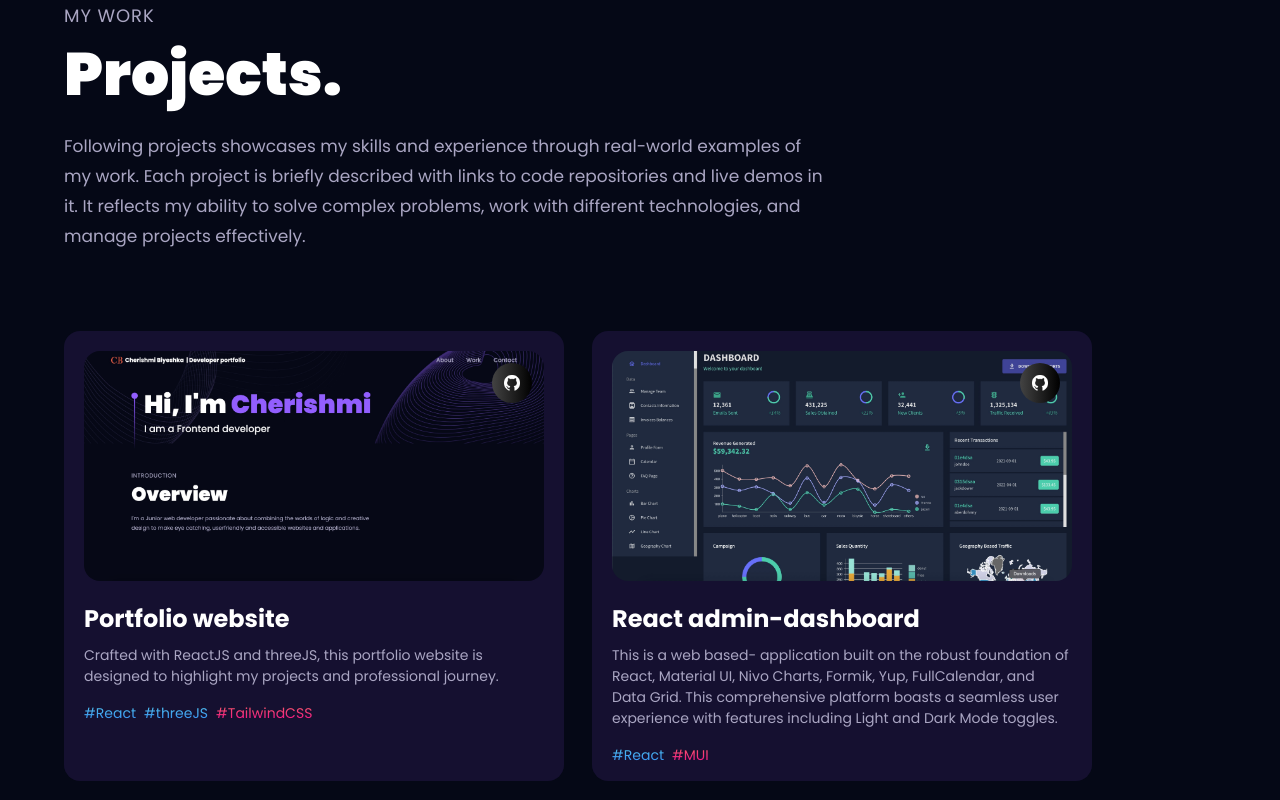
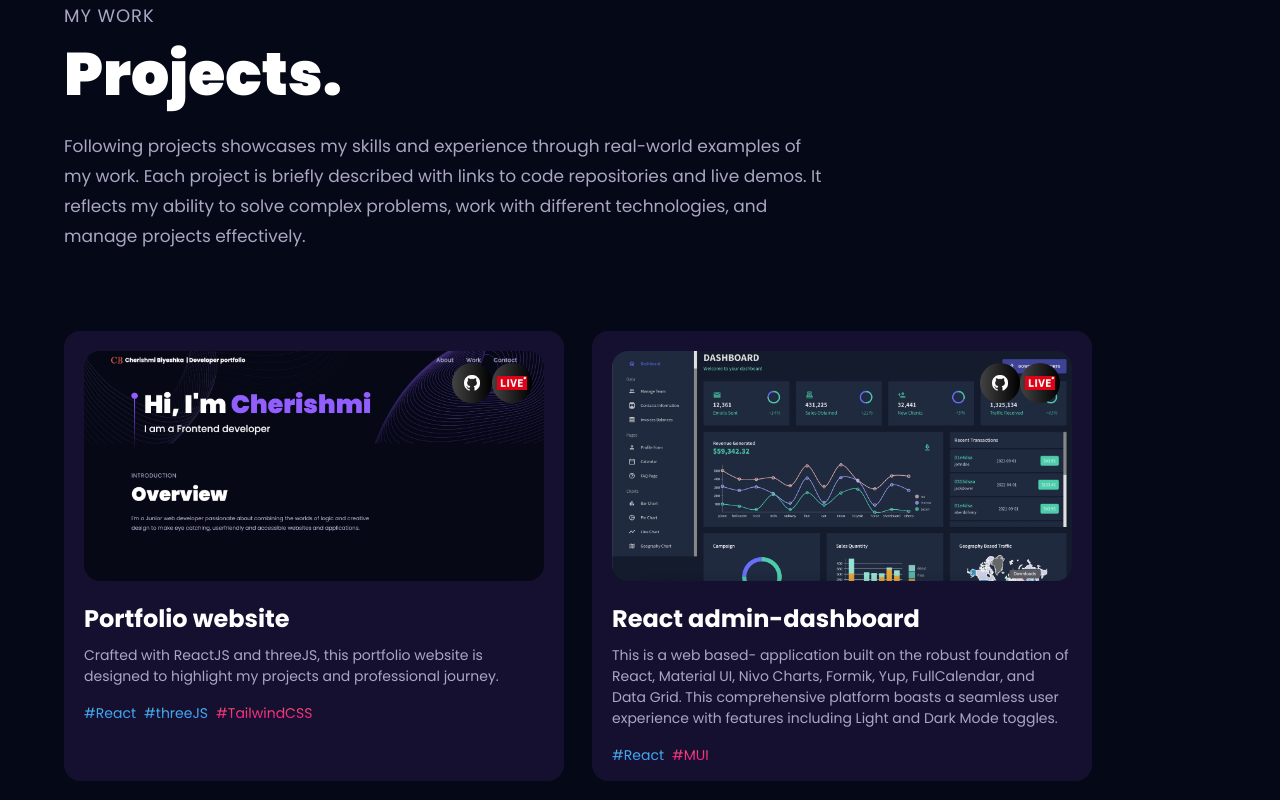
Before and after one commit to Cherishmi0/Portfolio, a React (Vite) app: page / in a window 1280 px wide. Shown: the part 2380-3180 px from the top of the page. Built offline with nearby package versions, Linux system fonts and the light colour scheme.

Commit message:
Changes to demo icon

```diff
--- a/src/assets/index.js
+++ b/src/assets/index.js
@@ -2,6 +2,7 @@ import logo from "./logo.png";
 import backend from "./backend.png";
 import creator from "./creator.png";
 import github from "./github.png";
+import live from "./live.png";
 import menu from "./menu.svg";
 import close from "./close.svg";
 
@@ -37,6 +38,7 @@ export {
   backend,
   creator,
   github,
+  live,
   menu,
   close,
   css,
--- a/src/components/Works.jsx
+++ b/src/components/Works.jsx
@@ -3,7 +3,7 @@ import { Tilt } from "react-tilt";
 import { motion } from "framer-motion";
 
 import { styles } from "../styles";
-import { github } from "../assets";
+import { github, live } from "../assets";
 import { SectionWrapper } from "../hoc";
 import { projects } from "../constants";
 import { fadeIn, textVariant } from "../utils/motion";
@@ -15,6 +15,7 @@ const ProjectCard = ({
   tags,
   image,
   source_code_link,
+  demo_link,
 }) => {
   return (
     <motion.div variants={fadeIn("up", "spring", index * 0.5, 0.75)}>
@@ -44,6 +45,18 @@ const ProjectCard = ({
                 className='w-1/2 h-1/2 object-contain'
               />
             </div>
+
+            <div
+              onClick={() => window.open(demo_link, "_blank")}
+              className='black-gradient w-10 h-10 rounded-full flex justify-center items-center cursor-pointer'
+            >
+              <img
+                src={live}
+                alt='demo'
+                className='w-3/4 h-3/4 object-contain'
+              />
+            </div>
+
           </div>
         </div>
 
@@ -82,7 +95,7 @@ const Works = () => {
         >
           Following projects showcases my skills and experience through
           real-world examples of my work. Each project is briefly described with
-          links to code repositories and live demos in it. It reflects my
+          links to code repositories and live demos. It reflects my
           ability to solve complex problems, work with different technologies,
           and manage projects effectively.
         </motion.p>
--- a/src/constants/index.js
+++ b/src/constants/index.js
@@ -135,6 +135,7 @@ const projects = [
     ],
     image: portfolio,
     source_code_link: "https://github.com/Cherishmi0/Portfolio/",
+    demo_link: "https://cherie-portfolio.netlify.app/" ,
   },
   {
     name: "React admin-dashboard",
@@ -153,6 +154,7 @@ const projects = [
     ],
     image: dashboard,
     source_code_link: "https://github.com/Cherishmi0/Dashboard/",
+    demo_link: "https://cheridashboard.netlify.app/" ,
   },
   {
     name: "Fitness application",
@@ -171,6 +173,7 @@ const projects = [
     ],
     image: fitness,
     source_code_link: "https://github.com/Cherishmi0/FitnessApp/",
+    demo_link: "https://cheriefitness.netlify.app/" ,
   },
   {
     name: "Netflix clone",
@@ -192,6 +195,7 @@ const projects = [
     ],
     image: netflix,
     source_code_link: "https://github.com/Cherishmi0/NetflixClone/",
+    demo_link: "https://cherienetflixclone.netlify.app/" ,
   },
   {
     name: "Responsive website",
@@ -210,6 +214,7 @@ const projects = [
     ],
     image: responsive,
     source_code_link: "https://github.com/Cherishmi0/responsiveWeb/",
+    demo_link: "https://cheriewebsite.netlify.app/" ,
   },
 ];
 
```
Also changed, not shown: src/assets/live.png (added).
